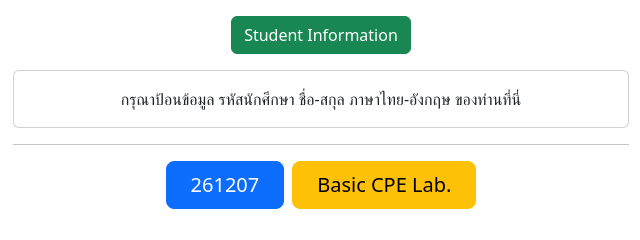
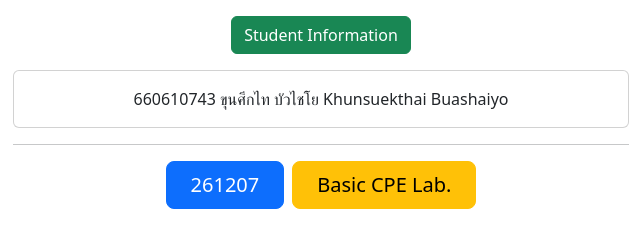
Before and after one commit to cpe207/lab01-Khunsukkub, a plain HTML site: page index.html in a window 1280 px wide. Both pictures are taken after a click on the button "Student Information". Shown: the part 515-755 px from the top of the page, 319-959 px from the left. Drawn offline with nearby package versions, Linux system fonts and the light colour scheme.

Commit message:
Up da te d

```diff
--- a/index.html
+++ b/index.html
@@ -50,8 +50,7 @@
           </p>
           <div class="collapse" id="collapseExample">
             <div class="card card-body">
-              กรุณาป้อนข้อมูล รหัสนักศึกษา ชื่อ-สกุล ภาษาไทย-อังกฤษ
-              ของท่านที่นี่
+              660610743 ขุนศึกไท บัวไชโย Khunsuekthai Buashaiyo
             </div>
           </div>
         </div>
```
